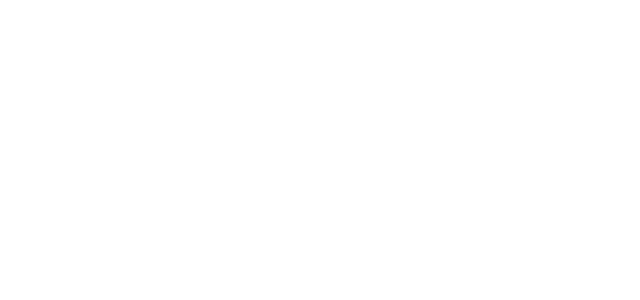
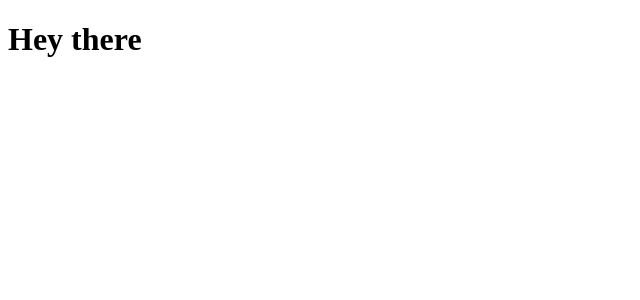
Before and after one commit to wigsters52/Vue-youtube-clone, a Vue app in the folder video-browswer/: page / in a window 1280 px wide. Shown: the top 300 px of the page, without its empty margins (0-640 px from the left). Built offline with nearby package versions, Linux system fonts and the light colour scheme.

Commit message:
starting to get content on the screen

```diff
--- a/video-browswer/src/App.vue
+++ b/video-browswer/src/App.vue
@@ -0,0 +1,11 @@
+<template>
+    <div>
+        <h1>Hey there</h1>
+    </div>
+</template>
+
+<script>
+export default {
+    name: 'App'
+}
+</script>
--- a/video-browswer/src/main.js
+++ b/video-browswer/src/main.js
@@ -1 +1,6 @@
 import Vue from 'vue'
+import App from './App'
+
+new Vue({
+    render: h => h(App)
+}).$mount('#app')
```
